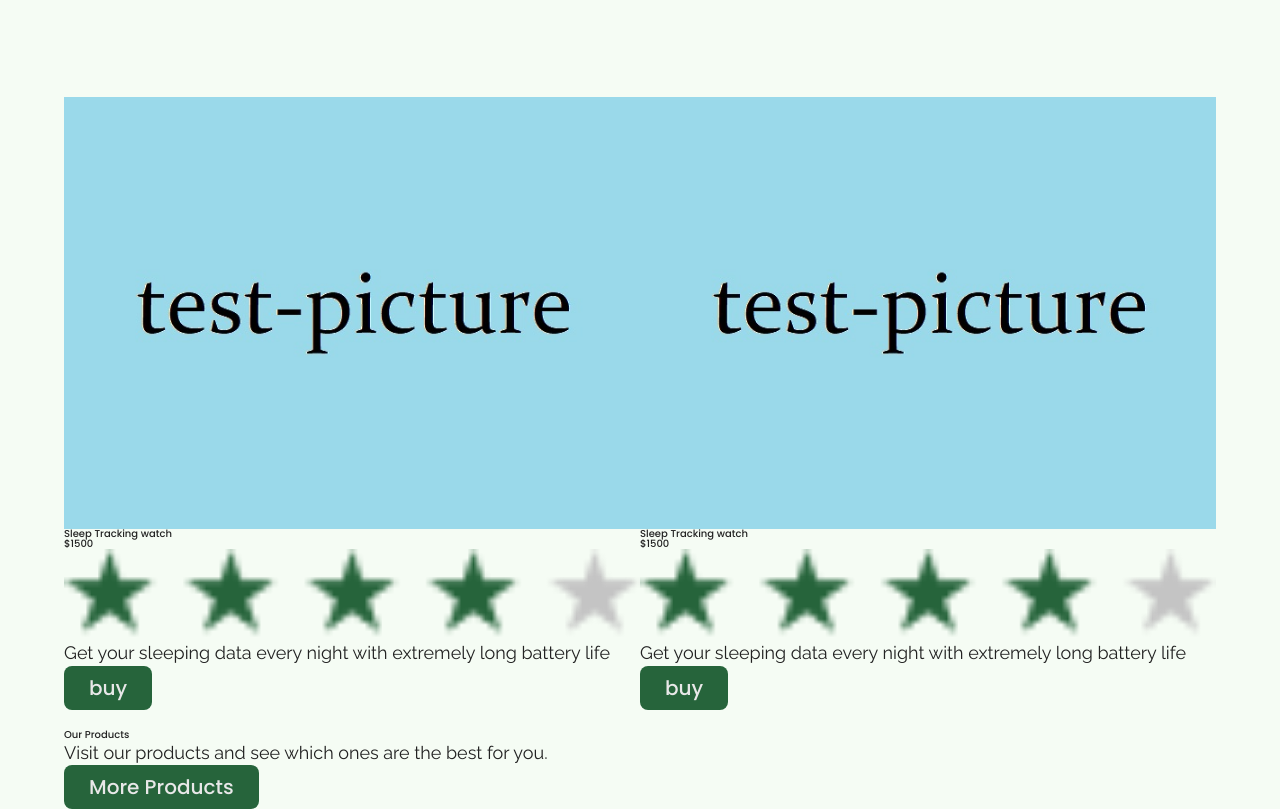
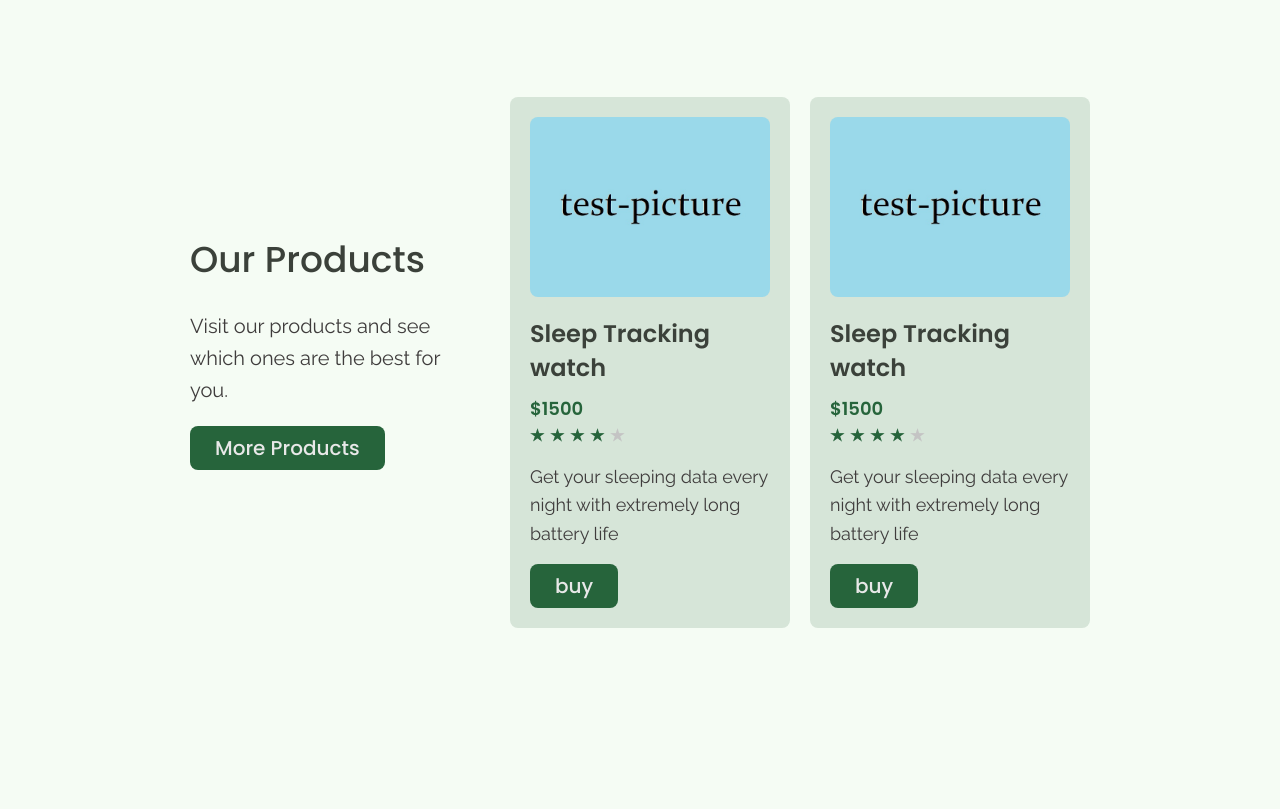
Before and after one commit to llkk87/frond-end-project, a plain HTML site: page index.html in a window 1280 px wide. Shown: the part 1705-2514 px from the top of the page. After the commit the page ends 2333 px from the top, so only its background shows below. Drawn offline with nearby package versions, Linux system fonts and the light colour scheme.

Commit message:
our products section styles done

```diff
--- a/home.css
+++ b/home.css
@@ -214,12 +214,112 @@ most of the case follow this guide, some of the special cases can omit it.
 /* our products section styles */
 .ourProducts-wrapper {
   display: flex;
-  flex-direction: column-reverse;
+  flex-direction: column;
+}
+.ourProducts-title {
+  font-size: 1.6rem;
+  line-height: 1.8em;
+  margin-bottom: 2rem;
+  color: var(--black-1);
+}
+.ourProducts-info {
+  font-size: 1.4rem;
+  line-height: 1.6em;
+  margin-bottom: 2rem;
+  color: var(--black-2);
+}
+.ourProducts-moreProductsBtn {
+  margin-bottom: 2rem;
 }
 .ourProducts-right {
   display: flex;
+  gap: 1rem;
+  margin: 0 auto;
+}
+.ourProducts-item {
+  background-color: var(--lightGreen-1);
+  padding: 1rem;
+  border-radius: 8px;
+}
+.ourProducts-item-img {
+  border-radius: 8px;
+  overflow: hidden;
+  margin-bottom: 2rem;
+}
+.ourProducts-item-img img {
+  object-fit: cover;
+}
+.ourProducts-item-title {
+  font-size: 1.4rem;
+  line-height: 1.2em;
+  color: var(--black-1);
+  font-weight: 600;
+  margin-bottom: 1rem;
+}
+.ourProducts-item-price {
+  color: var(--green-1);
+  font-size: 1.4rem;
+  font-weight: 600;
+  margin-bottom: 1rem;
+}
+.ourProducts-item-stars {
+  height: 1.5rem;
+  width: max-content;
+  margin-bottom: 1rem;
+}
+.ourProducts-item-info {
+  font-size: 1.4rem;
+  color: var(--black-2);
+  margin-bottom: 1.5rem;
+}
+.ourProducts-item-buyBtnWrapper {
+  display: flex;
+  justify-content: center;
 }
 .ourProducts-item-buyBtn {
   display: inline-block;
-  margin-bottom: 2rem;
 }
+@media only screen and (min-width: 768px) {
+  .ourProducts-wrapper {
+    flex-direction: row;
+    align-items: center;
+    max-width: 900px;
+    gap: 3rem;
+    margin: 0 auto;
+  }
+  .ourProducts-left {
+    flex: 2;
+  }
+  .ourProducts-right {
+    flex: 4;
+    gap: 2rem;
+  }
+  .ourProducts-title {
+    font-size: 3.6rem;
+    line-height: 1.4em;
+    margin-bottom: 2.5rem;
+  }
+  .ourProducts-info {
+    font-size: 2rem;
+    line-height: 1.6em;
+  }
+  .ourProducts-item {
+    padding: 2rem;
+  }
+  .ourProducts-item-title {
+    font-size: 2.4rem;
+    line-height: 1.4em;
+    margin-bottom: 1.5rem;
+  }
+  .ourProducts-item-price {
+    font-size: 1.8rem;
+    margin-bottom: 1rem;
+  }
+  .ourProducts-item-stars {
+    margin-bottom: 2rem;
+  }
+  .ourProducts-item-info {
+    font-size: 1.8rem;
+    line-height: 1.6em;
+  }
+}
```
